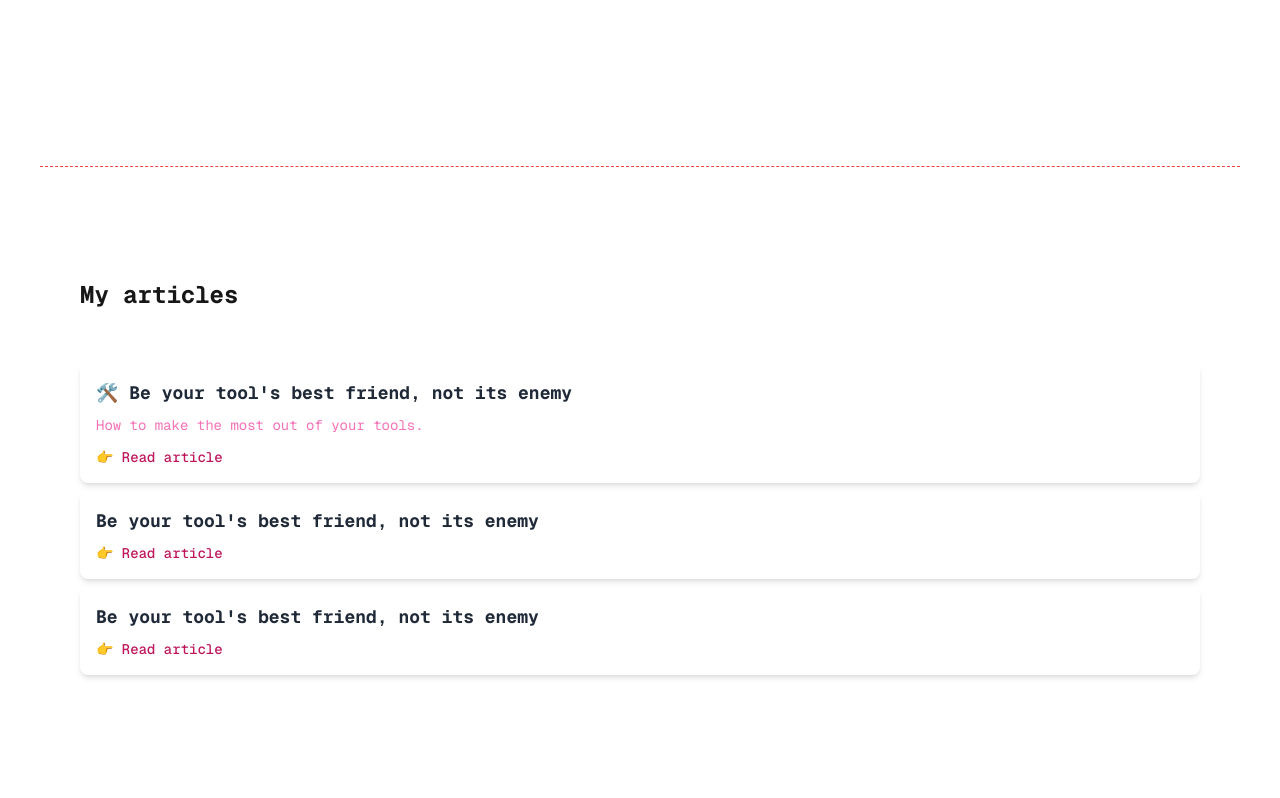
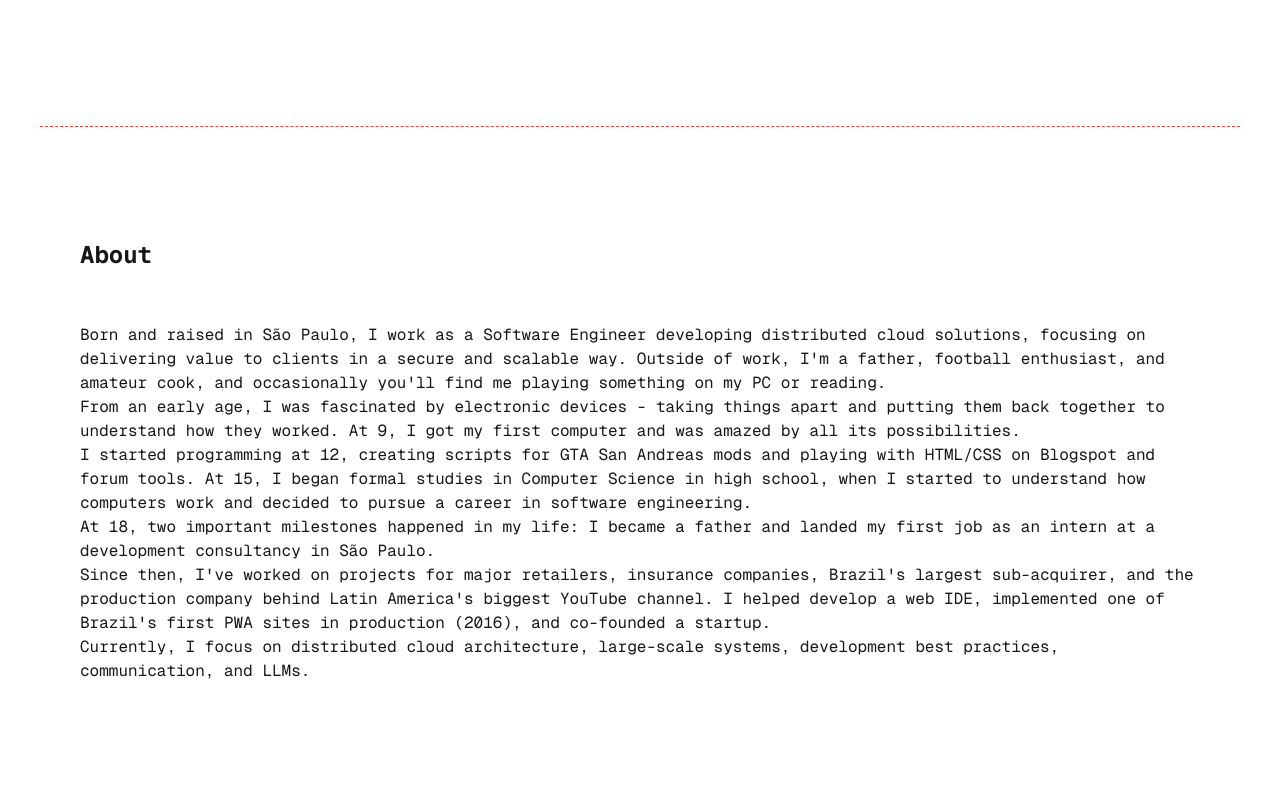
Before and after one commit to kaic/kaic.github.io, a Next.js app: page / in a window 1280 px wide. Shown: the part 1022-1820 px from the top of the page. Built offline with nearby package versions, Linux system fonts and the light colour scheme.

Commit message:
fix: change sections order

```diff
--- a/src/app/home.tsx
+++ b/src/app/home.tsx
@@ -10,9 +10,9 @@ export default function Home() {
   return (
     <div>
       <Main />
+      <Articles />
+      <SectionSeparator />
       <About />
-      <SectionSeparator />
-      <Articles />
       <SectionSeparator />
       <Contact />
       <SectionSeparator />
```
